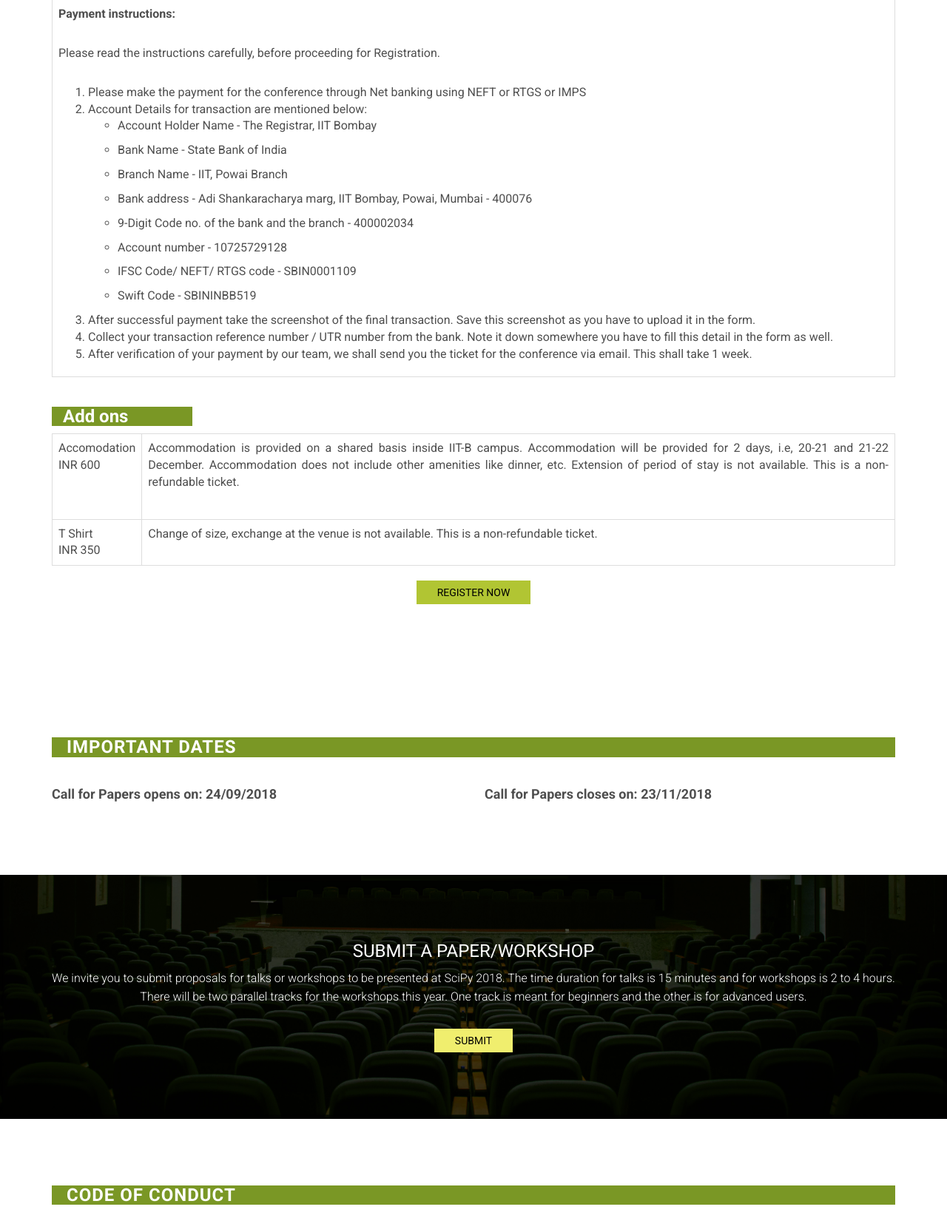
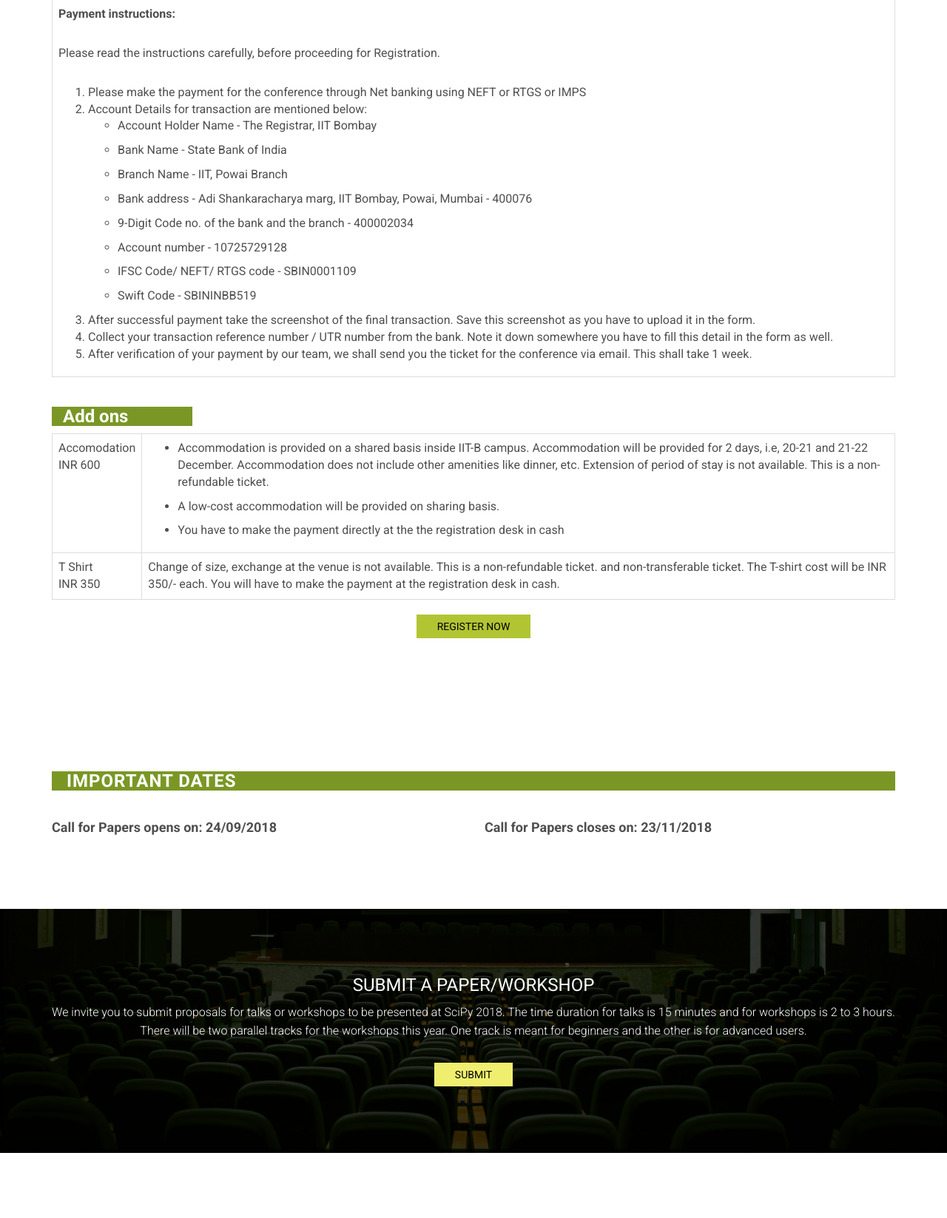
Before and after one commit to FOSSEE/SciPy2018, a Django app: page /2018/ in a window 1280 px wide. Shown: the part 2760-4407 px from the top of the page at 74% size. Run offline with Django 3.2, Linux system fonts and the light colour scheme; parts of the project's set-up code (start-up, migrations or seed data) failed here and were passed over; some libraries are stand-ins or nearby versions.

Commit message:
Modified accomodation and tshirt details under regsitration

```diff
--- a/static/website/templates/home.html
+++ b/static/website/templates/home.html
@@ -259,7 +259,11 @@
               </td>
               <td style="border-top:none;!important">
                 <div class="align-baseline">
-                <p class="text-justify">Accommodation is provided on a shared basis inside IIT-B campus. Accommodation will be provided for 2 days, i.e, 20-21 and 21-22 December. Accommodation does not include other amenities like dinner, etc. Extension of period of stay is not available. This is a non-refundable ticket. </p>
+                <ul>
+                <li>Accommodation is provided on a shared basis inside IIT-B campus. Accommodation will be provided for 2 days, i.e, 20-21 and 21-22 December. Accommodation does not include other amenities like dinner, etc. Extension of period of stay is not available. This is a non-refundable ticket. </li>
+                <li>A low-cost accommodation will be provided on sharing basis.</li>
+                <li>You have to make the payment directly at the the registration desk in cash</li>
+                </ul>
                 </div>
               </td>
               </tr>
@@ -272,7 +276,7 @@
               </td>
               <td style="border-top:none;!important">
                 <div class="align-baseline">
-                  Change of size, exchange at the venue is not available. This is a non-refundable ticket.
+                  Change of size, exchange at the venue is not available. This is a non-refundable ticket. and non-transferable ticket. The T-shirt cost will be INR 350/- each. You will have to make the payment at the registration desk in cash.
                 </div>
               </td>
               </tr>
@@ -313,7 +317,7 @@
                 <div class="col-md-12">
                     <h3 class="text-uppercase mt0 font-400">Submit a Paper/Workshop</h3>
 
-                    <p>We invite you to submit proposals for talks or workshops to be presented at SciPy 2018. The time duration for talks is 15 minutes and for workshops is 2 to 4 hours. There will be two parallel tracks for the workshops this year. One track is meant for beginners and the other is for advanced users. </p>
+                    <p>We invite you to submit proposals for talks or workshops to be presented at SciPy 2018. The time duration for talks is 15 minutes and for workshops is 2 to 3 hours. There will be two parallel tracks for the workshops this year. One track is meant for beginners and the other is for advanced users. </p>
                     <a href="{% url 'website:cfp' %}" class="btn btn-white">
                     Submit</a>
                 </div>
```
